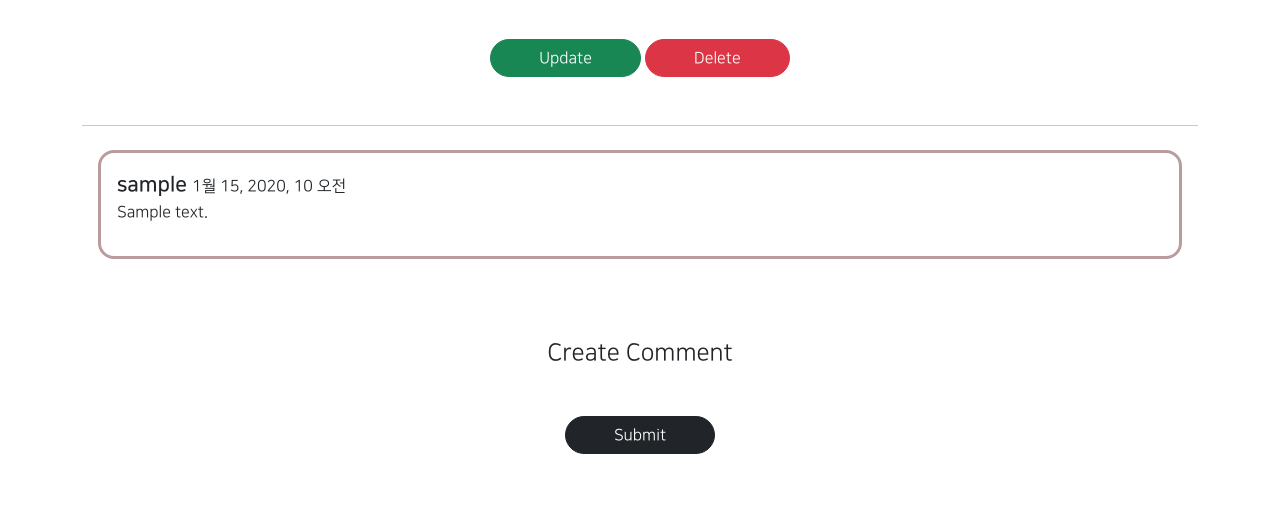
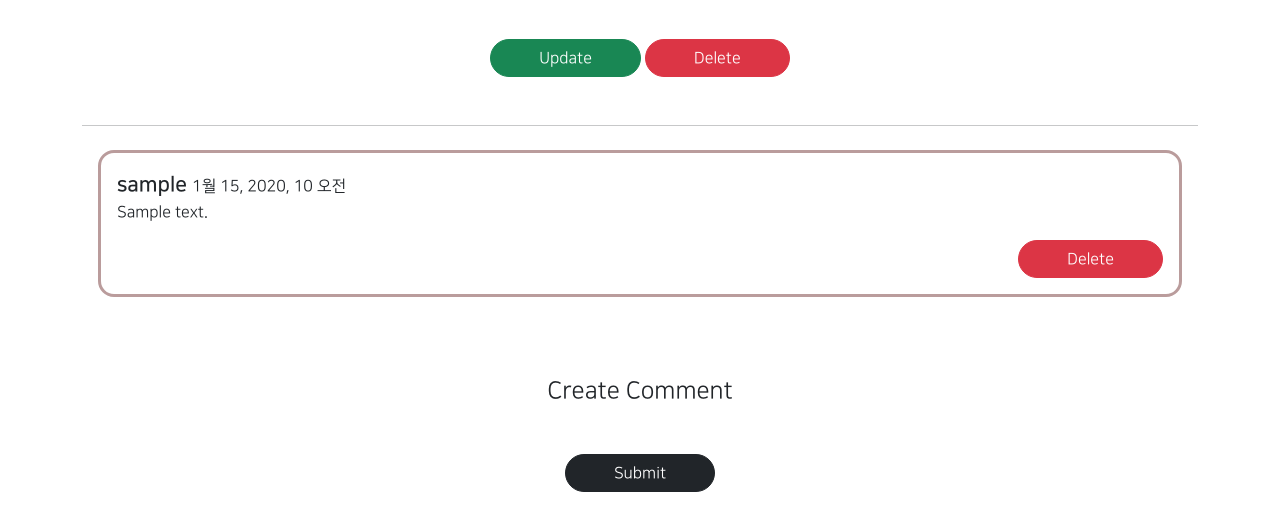
Before and after one commit to LEECHANGDAEE/new_project4, a Django app: template articleapp/templates/articleapp/detail.html in a window 1280 px wide. Shown: the part 1056-1574 px from the top of the page. Run offline with Django 3.2, Linux system fonts and the light colour scheme; the template is opened without the code that fills it: values that come from a table or form of the project are taken from there, others are empty; a user stored in the database is signed in; tables that the repository leaves empty hold one stand-in row (values such as "Sample post"); grey boxes marked "Sample" are stand-in pictures; parts of the project's set-up code (start-up, migrations or seed data) failed here and were passed over; some libraries are stand-ins or nearby versions.

Commit message:
8/11 new commit3

```diff
--- a/articleapp/templates/articleapp/detail.html
+++ b/articleapp/templates/articleapp/detail.html
@@ -55,6 +55,14 @@
                             {{ comment.content }}
                         </p>
                     </div>
+                    {% if comment.writer == user %}
+                    <div style="text-align: right">
+                        <a href="{% url 'commentapp:delete' pk=comment.pk %}"
+                           class="btn btn-danger rounded-pill px-5">
+                            Delete
+                        </a>
+                    </div>
+                    {% endif %}
                 </div>
 
             {% endfor %}
--- a/commentapp/templates/commentapp/delete.html
+++ b/commentapp/templates/commentapp/delete.html
@@ -8,7 +8,7 @@
             <h4>Delete Comment</h4>
         </div>
         <div>
-            <form action="{% url 'comment:delete' pk=target_comment.pk %}" method="post">
+            <form action="{% url 'commentapp:delete' pk=target_comment.pk %}" method="post">
                 {% csrf_token %}
                 <div class="m-5">
                     <input type="submit"
```
